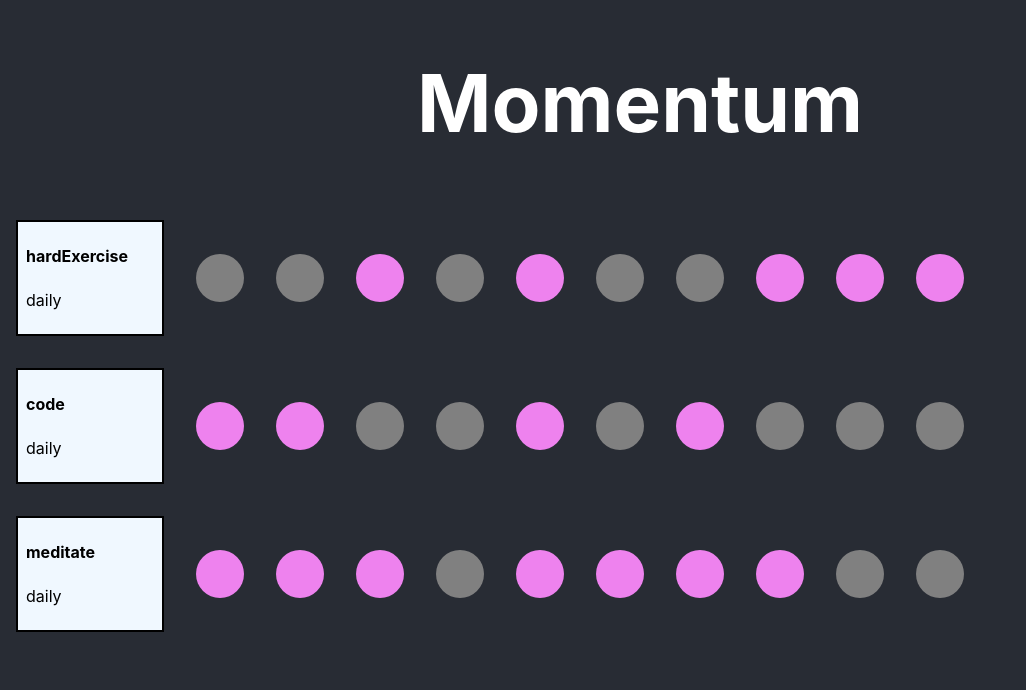
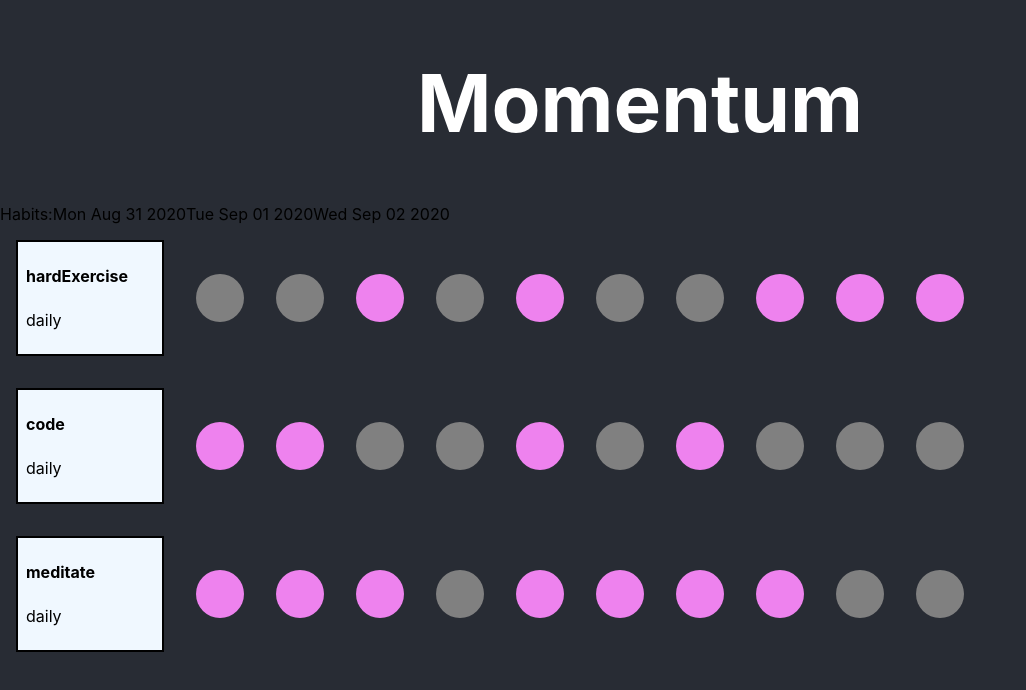
Before and after one commit to methoil/momentum, a React (Create React App) app: page / in a window 1280 px wide. Shown: the top 690 px of the page, without its empty margins (0-1026 px from the left). Built offline with nearby package versions, Linux system fonts and the light colour scheme.

Commit message:
feat - title bar component
- passing in and displaying dates
- not working quite properly yet - WIP

```diff
--- a/src/app/App.tsx
+++ b/src/app/App.tsx
@@ -5,10 +5,12 @@ import habits from '../mock-data.json';
 import { useDispatch, useSelector } from 'react-redux';
 import { IHabitCollection, IHabitMeta } from '../habits.model';
 import { IState, loadDatesAction } from '../redux/reducer';
+import { TitleBar } from '../components/title-bar';
 
 function App() {
   const timePeriods: JSX.Element[] = [];
-  const mockData = generateMockData();
+  const dates = habits.map((habit, idx) => new Date(2020, 8, idx));
+  const mockData = generateMockData(dates);
 
   const dispatch = useDispatch();
   useEffect(() => {
@@ -23,20 +25,25 @@ function App() {
     timePeriods.push(chainComp);
   });
 
+
+
   return (
     <div className="App">
       <h1 className="App-header">Momentum</h1>
-      <div className="chains-container">{timePeriods}</div>
+      <div className="chains-container">
+        <TitleBar dates={dates}></TitleBar>
+        {timePeriods}
+      </div>
     </div>
   );
 }
 
-function generateMockData() {
+function generateMockData(dates: Date []) {
   const habitMeta: IHabitCollection = {};
   for (let habit of habits) {
     const history = new Array(10)
       .fill(null)
-      .map((entry, idx) => ({ date: new Date(2020, 8, idx), active: Math.random() * 2 > 1 }));
+      .map((entry, idx) => ({ date: dates[idx], active: Math.random() * 2 > 1 }));
 
     habitMeta[habit.name] = {
       history,
--- /dev/null
+++ b/src/components/title-bar.tsx
@@ -0,0 +1,18 @@
+import React from 'react';
+import "../app/App.css";
+
+interface IProps {
+    dates: Date [];
+}
+
+export const TitleBar: React.FC<IProps> = ({dates}) => {
+
+    const nameElements = dates.map(date => (<div>{date.toDateString()}</div>));
+
+    return (
+        <div className="time-period-container">
+            <div>Habits:</div>
+            {nameElements}
+        </div>
+        );
+}
```
